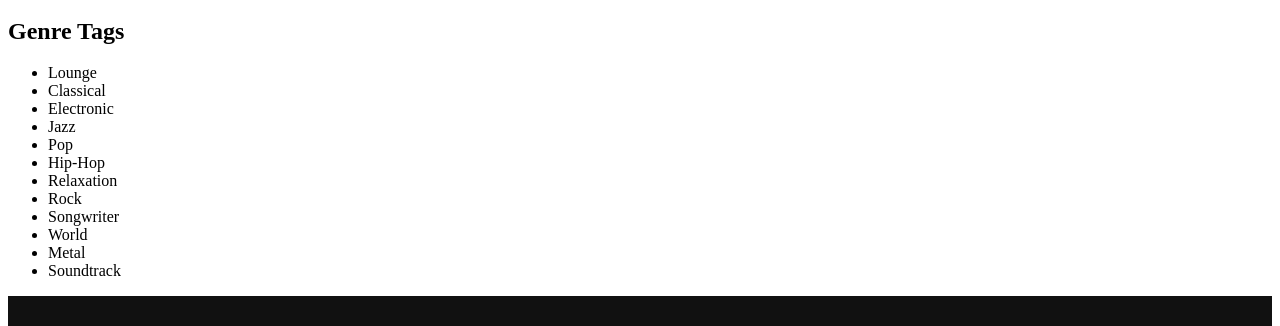
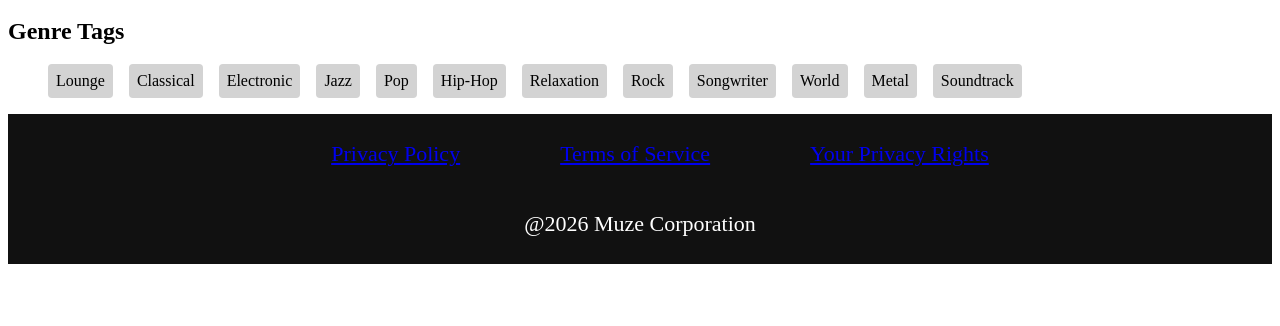
Before and after one commit to muze-space/Muze, an Angular app: page / in a window 1280 px wide. Shown: the part 232-558 px from the top of the page. Built offline with nearby package versions, Linux system fonts and the light colour scheme; no server answers.

Commit message:
feat: add GenreItem component and integrate into home page

```diff
--- a/src/app/pages/home/home.css
+++ b/src/app/pages/home/home.css
@@ -47,3 +47,9 @@
 
   text-transform: capitalize;
 }
+
+.genres {
+  display: flex;
+  gap: 16px;
+  flex-wrap: wrap;
+}
--- a/src/app/pages/home/home.html
+++ b/src/app/pages/home/home.html
@@ -3,8 +3,8 @@
 <h2>New Releases</h2>
 <app-tracks [order]="trackOrder.ReleaseDateDesc"></app-tracks>
 <h2>Genre Tags</h2>
-<ul>
+<ul class="genres">
   @for(genre of genres; track genre.value) {
-  <li (click)="onGenreClick(genre.value)" (keydown.enter)="onGenreClick(genre.value)" tabindex="0">{{ genre.label }}</li>
+  <app-genre-item [genreLabel]="genre.label" (click)=onGenreClick(genre.value) (keydown.enter)="onGenreClick(genre.value)" tabindex="0"></app-genre-item>
   }
 </ul>
--- a/src/app/pages/home/home.ts
+++ b/src/app/pages/home/home.ts
@@ -4,10 +4,11 @@ import { Tracks } from '../../shared/components/tracks/tracks';
 import { TrackOrder } from '../../core/enums/track-order.enum';
 import { Router } from '@angular/router';
 import { AppRoutes } from '../../core/enums/app-routes.enum';
+import { GenreItem } from '../../shared/components/genre-item/genre-item';
 
 @Component({
   selector: 'app-home',
-  imports: [Tracks],
+  imports: [Tracks, GenreItem],
   templateUrl: './home.html',
   styleUrl: './home.css',
 })
--- /dev/null
+++ b/src/app/shared/components/genre-item/genre-item.css
@@ -0,0 +1,12 @@
+li {
+  list-style: none;
+  background-color: lightgray;
+  padding: 8px;
+  border-radius: 4px;
+}
+
+li:hover {
+  background-color: gray;
+  color: white;
+  cursor: pointer;
+}
--- /dev/null
+++ b/src/app/shared/components/genre-item/genre-item.html
@@ -0,0 +1 @@
+<li>{{ genreLabel() }}</li>
--- /dev/null
+++ b/src/app/shared/components/genre-item/genre-item.ts
@@ -0,0 +1,11 @@
+import { Component, input } from '@angular/core';
+
+@Component({
+  selector: 'app-genre-item',
+  imports: [],
+  templateUrl: './genre-item.html',
+  styleUrl: './genre-item.css',
+})
+export class GenreItem {
+  genreLabel = input.required<string>();
+}
--- a/src/app/shared/components/track-item/track-item.css
+++ b/src/app/shared/components/track-item/track-item.css
@@ -7,6 +7,7 @@ li {
   padding: 8px;
   border-radius: 4px;
   justify-content: space-between;
+  cursor: pointer;
 }
 
 li:hover {
```
Also changed, not shown: 1 other file (tests, documents, lock files or other folders).
